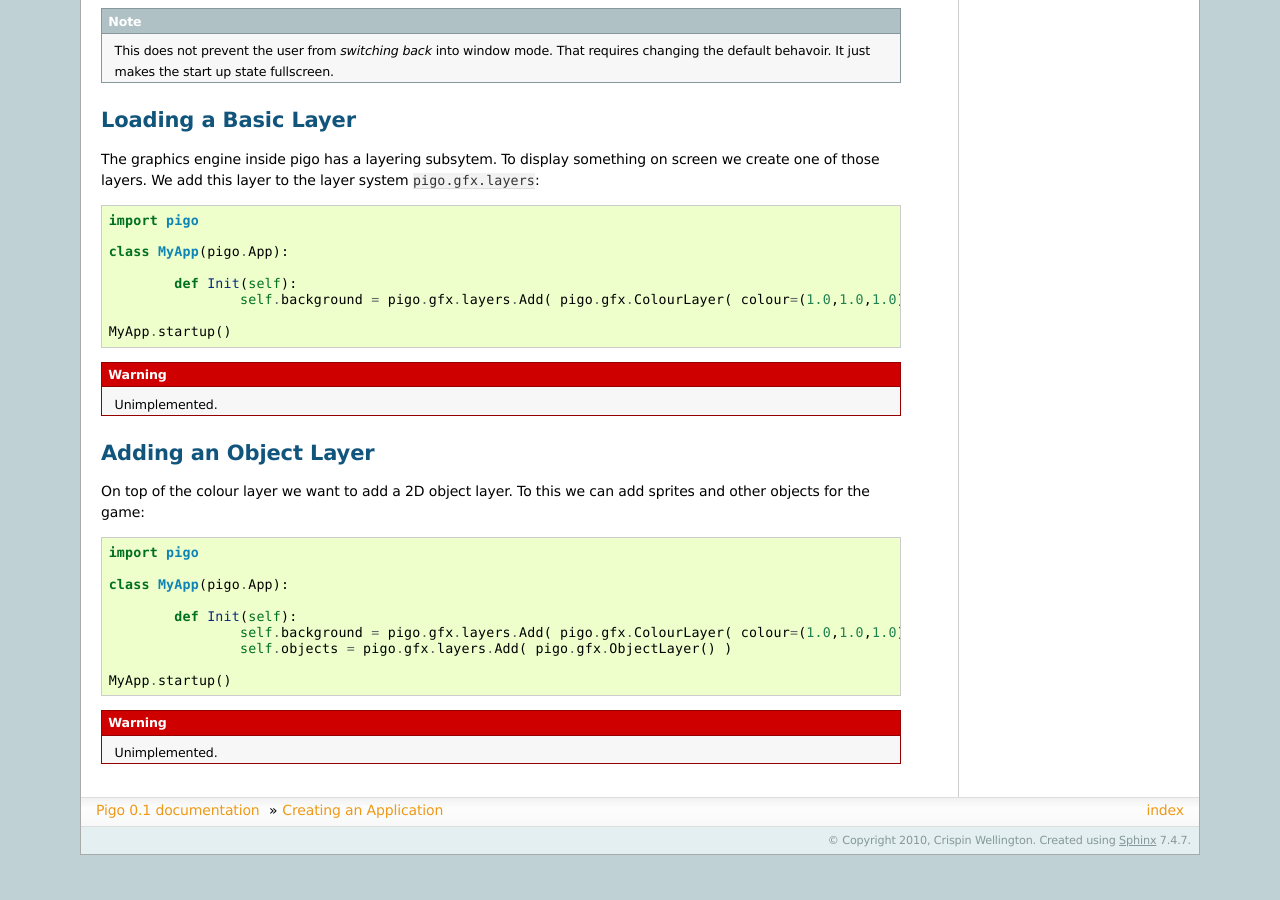
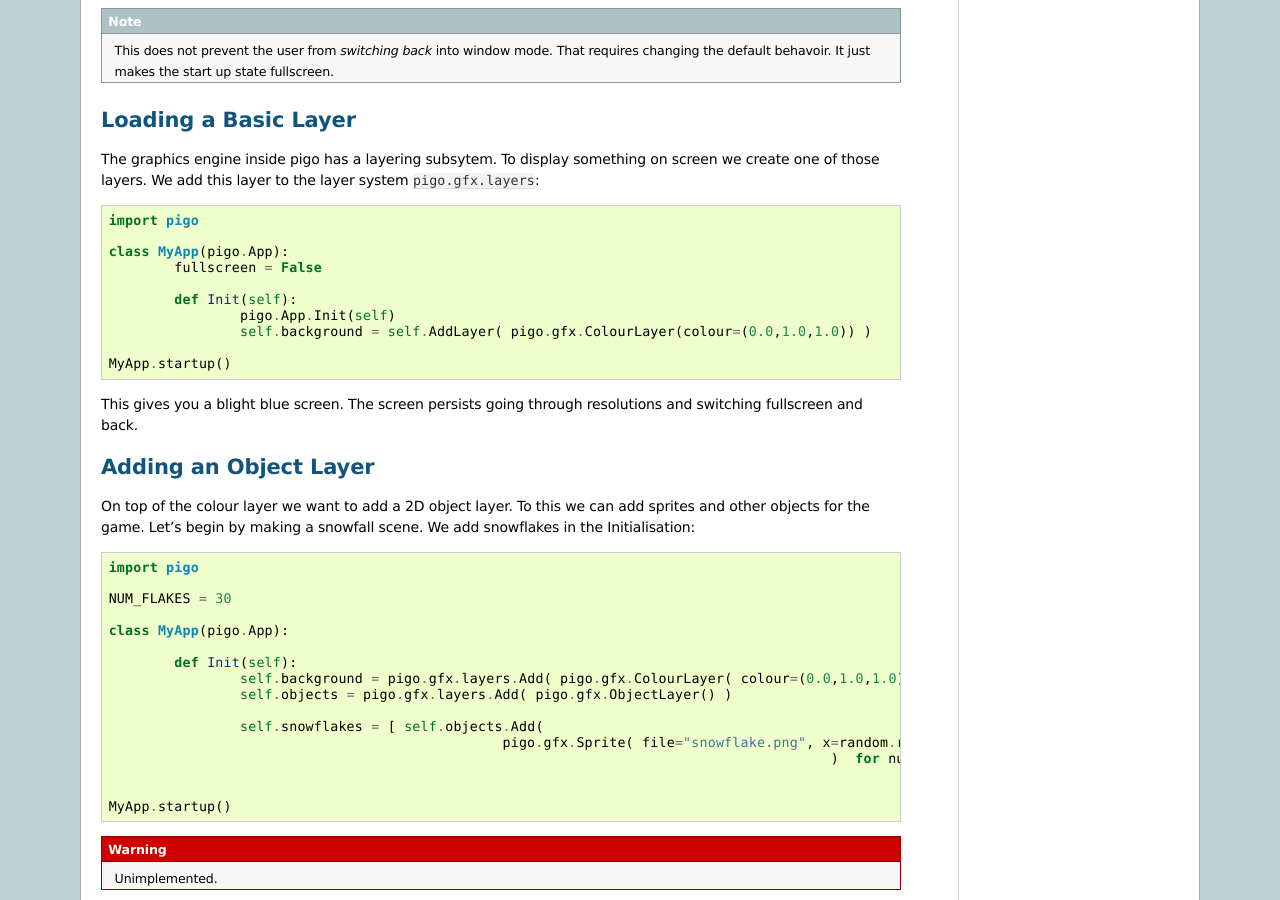
Before and after one commit to retrogradeorbit/Pigo, a Sphinx documentation site: the page built from docs/Introduction.rst, in a window 1280 px wide and 900 px high, scrolled down 505 px. Built offline with Sphinx 7.4.7, drawn with Linux system fonts in a browser that asks for light colours; pages that are not in the unit, such as notebooks, are missing from menus; before the commit the page ends 1360 px from its top, so only the background shows below that.

Commit message:
Examples directory. Updated Introductions document.

```diff
--- a/docs/Introduction.rst
+++ b/docs/Introduction.rst
@@ -38,28 +38,36 @@ this layer to the layer system ``pigo.gfx.layers``::
 	import pigo
 
 	class MyApp(pigo.App):
+		fullscreen = False
 
 		def Init(self):
-			self.background = pigo.gfx.layers.Add( pigo.gfx.ColourLayer( colour=(1.0,1.0,1.0) ) )
+			pigo.App.Init(self)
+			self.background = self.AddLayer( pigo.gfx.ColourLayer(colour=(0.0,1.0,1.0)) )
 
 	MyApp.startup()
 
-.. warning::
-
-	Unimplemented.
+This gives you a blight blue screen. The screen persists going through resolutions and switching fullscreen and back.
 
 Adding an Object Layer
 ----------------------
 
-On top of the colour layer we want to add a 2D object layer. To this we can add sprites and other objects for the game::
+On top of the colour layer we want to add a 2D object layer. To this we can add sprites and other objects for the game. Let's
+begin by making a snowfall scene. We add snowflakes in the Initialisation::
 
 	import pigo
+
+	NUM_FLAKES = 30
 
 	class MyApp(pigo.App):
 
 		def Init(self):
-			self.background = pigo.gfx.layers.Add( pigo.gfx.ColourLayer( colour=(1.0,1.0,1.0) ) )
+			self.background = pigo.gfx.layers.Add( pigo.gfx.ColourLayer( colour=(0.0,1.0,1.0) ) )
 			self.objects = pigo.gfx.layers.Add( pigo.gfx.ObjectLayer() )
+
+			self.snowflakes = [ self.objects.Add(
+							pigo.gfx.Sprite( file="snowflake.png", x=random.rand()*2.0-1.0, y=random.rand()*2.0-1.0  )
+												)  for num in range(NUM_FLAKES) ]
+
 
 	MyApp.startup()
 
```
Also changed, not shown: 1 other file.
